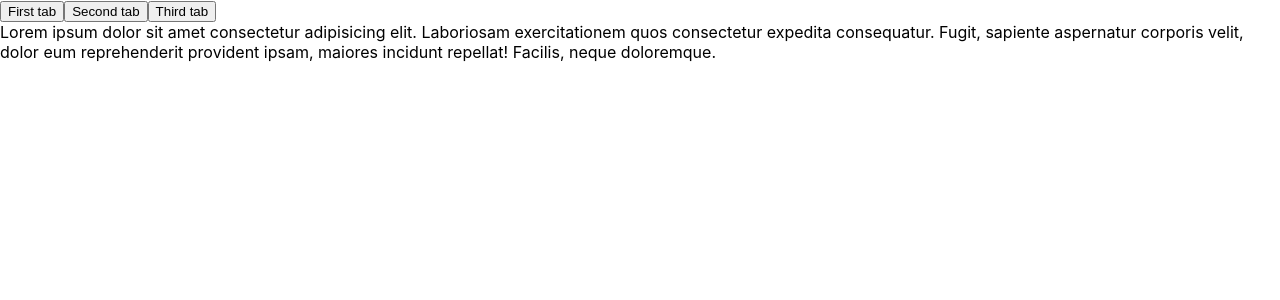
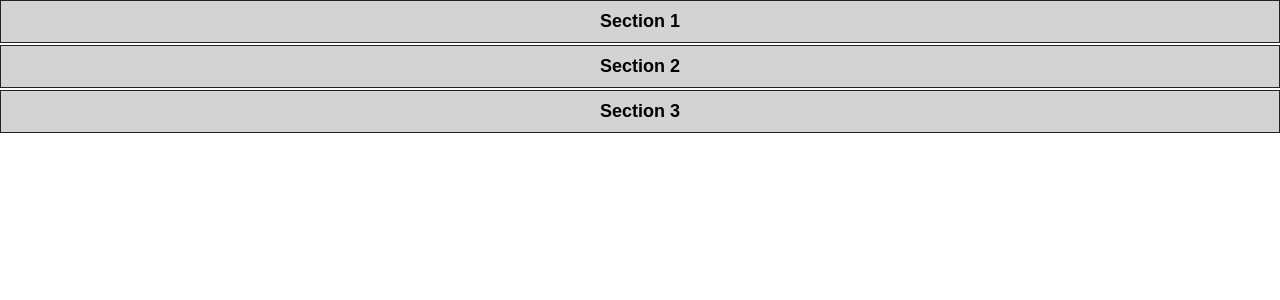
Before and after one commit to mcodt1702/react-playground, a React (Create React App) app: page / in a window 1280 px wide. Shown: the top 300 px of the page. Built offline with nearby package versions, Linux system fonts and the light colour scheme.

Commit message:
latest drill

```diff
--- a/src/App.js
+++ b/src/App.js
@@ -1,22 +1,29 @@
 import React from "react";
-import Tabs from './state/Tabs';
 
-// array of objects each with a name and content
-const tabsProp = [
-  { name: 'First tab',
-    content: 'Lorem ipsum dolor sit amet consectetur adipisicing elit. Laboriosam exercitationem quos consectetur expedita consequatur. Fugit, sapiente aspernatur corporis velit, dolor eum reprehenderit provident ipsam, maiores incidunt repellat! Facilis, neque doloremque.' },
-  { name: 'Second tab',
-    content: 'Laboriosam exercitationem quos consectetur expedita consequatur. Fugit, sapiente aspernatur corporis velit, dolor eum reprehenderit provident ipsam, maiores incidunt repellat! Facilis, neque doloremque. Lorem ipsum dolor sit amet consectetur adipisicing elit.' },
-  { name: 'Third tab',
-    content: 'Fugit, sapiente aspernatur corporis velit, dolor eum reprehenderit provident ipsam, maiores incidunt repellat! Facilis, neque doloremque. Lorem ipsum dolor sit amet consectetur adipisicing elit. Laboriosam exercitationem quos consectetur expedita consequatur.' },
-];
+import Accordion from "./state-drills/Accordion ";
 
-class App extends React.Component {
+const sections = [
+  {
+    title: 'Section 1',
+    content: 'Lorem ipsum dolor sit amet consectetur adipisicing elit.',
+  },
+  {
+    title: 'Section 2',
+    content: 'Cupiditate tenetur aliquam necessitatibus id distinctio quas nihil ipsam nisi modi!',
+  },
+  {
+    title: 'Section 3',
+    content: 'Animi amet cumque sint cupiditate officia ab voluptatibus libero optio et?',
+  },
+]
+ class App extends React.Component {
 
   render() {
-    return <div>
-      <Tabs tabs={tabsProp} />
-    </div>
+    return (
+      <div className="App">
+        <Accordion sections={sections}/>
+      </div>
+    );
   }
 }
 
--- /dev/null
+++ b/src/state-drills/Accordion .js
@@ -0,0 +1,43 @@
+
+import React, { Component } from 'react'
+import './Accordion.css'
+
+export default class Accordion extends Component {
+  static defaultProps = {
+    sections: []
+  };
+
+  state = {
+    activeSectionIndex: null,
+  }
+
+  handleSetActiveSecion = (sectionIndex) => {
+    this.setState({ activeSectionIndex: sectionIndex })
+  }
+
+  renderItem(section, idx, activeSectionIndex) {
+    return (
+      <li className='Accordion__item' key={idx}>
+        <button
+          type='button'
+          onClick={() => this.handleSetActiveSecion(idx)}
+        >
+          {section.title}
+        </button>
+        {(activeSectionIndex === idx) && <p>{section.content}</p>}
+      </li>
+    )
+  }
+
+  render() {
+    const { activeSectionIndex } = this.state
+    const { sections } = this.props
+    return (
+      <ul className='Accordion'>
+        {sections.map((section, idx) =>
+          this.renderItem(section, idx, activeSectionIndex)
+        )}
+      </ul>
+    )
+  }
+}
--- /dev/null
+++ b/src/state-drills/Accordion.css
@@ -0,0 +1,27 @@
+
+.Accordion {
+    margin: 0;
+    padding: 0;
+    list-style-type: none;
+  }
+
+  .Accordion__item {
+    margin-bottom: 2px;
+  }
+
+  .Accordion__item button {
+    background: lightgrey;
+    border: 1px solid #222;
+    padding: 10px 20px;
+    width: 100%;
+    font-size: 18px;
+    font-weight: bold;
+  }
+
+  .Accordion__item p {
+    background: #fdfcfc;
+    border: 1px solid #777;
+    border-top: none;
+    margin: 0;
+    padding: 20px 10px;
+  }
--- a/src/state/Tabs.js
+++ b/src/state/Tabs.js
@@ -30,7 +30,8 @@ class Tabs extends React.Component {
       return (
         <div>
           {this.renderButtons()}
-          {this.props.tabs.length && this.renderContent()}
+          {!!this.props.tabs.length && this.renderContent()}
+
         </div>
       )
     }
```
Also changed, not shown: src/App-for curriculom.js (added, +33 -0 lines), 2 other files (tests, documents, lock files or other folders).
